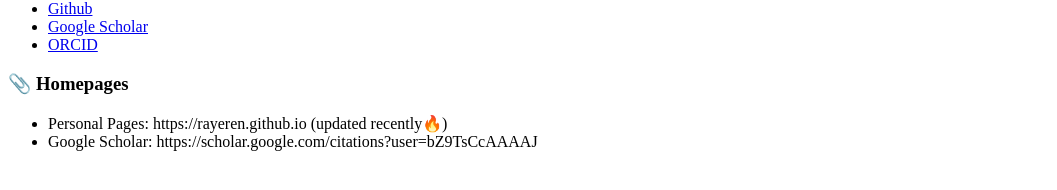
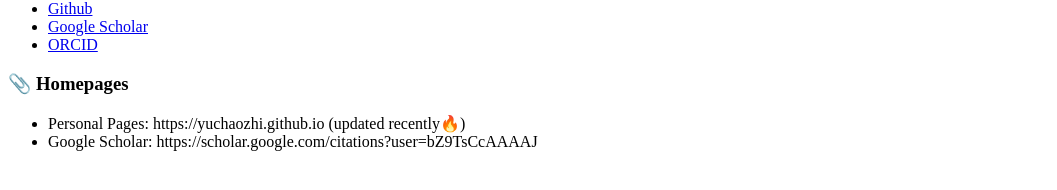
Before and after one commit to yuchaozhi/yuchaozhi.github.io, a Jekyll site: the page built from _pages/includes/homepage.md, in a window 1280 px wide. Shown: the part 378-568 px from the top of the page, without its empty margins (0-1057 px from the left). Built offline with Jekyll 4.4.1, drawn with Linux system fonts in a browser that asks for light colours; our own code applies the rules of GitHub Pages for plain Markdown files; some of the changed lines change nothing that is shown.

Commit message:
update homepage

```diff
--- a/_pages/includes/homepage.md
+++ b/_pages/includes/homepage.md
@@ -1,4 +1,4 @@
 # 📎 Homepages
 
-- Personal Pages: https://rayeren.github.io (updated recently🔥)
+- Personal Pages: https://yuchaozhi.github.io (updated recently🔥)
 - Google Scholar: https://scholar.google.com/citations?user=bZ9TsCcAAAAJ
```
